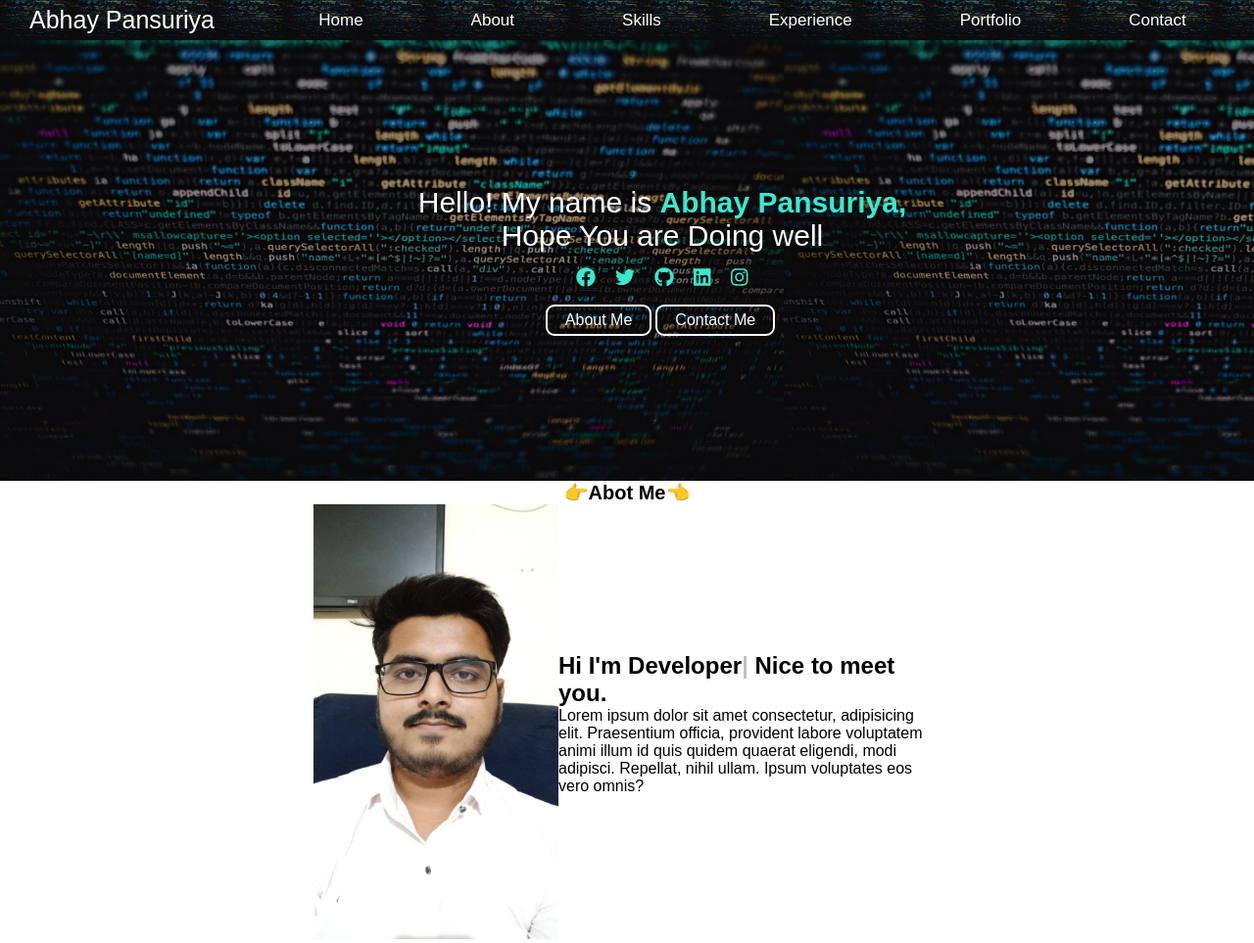
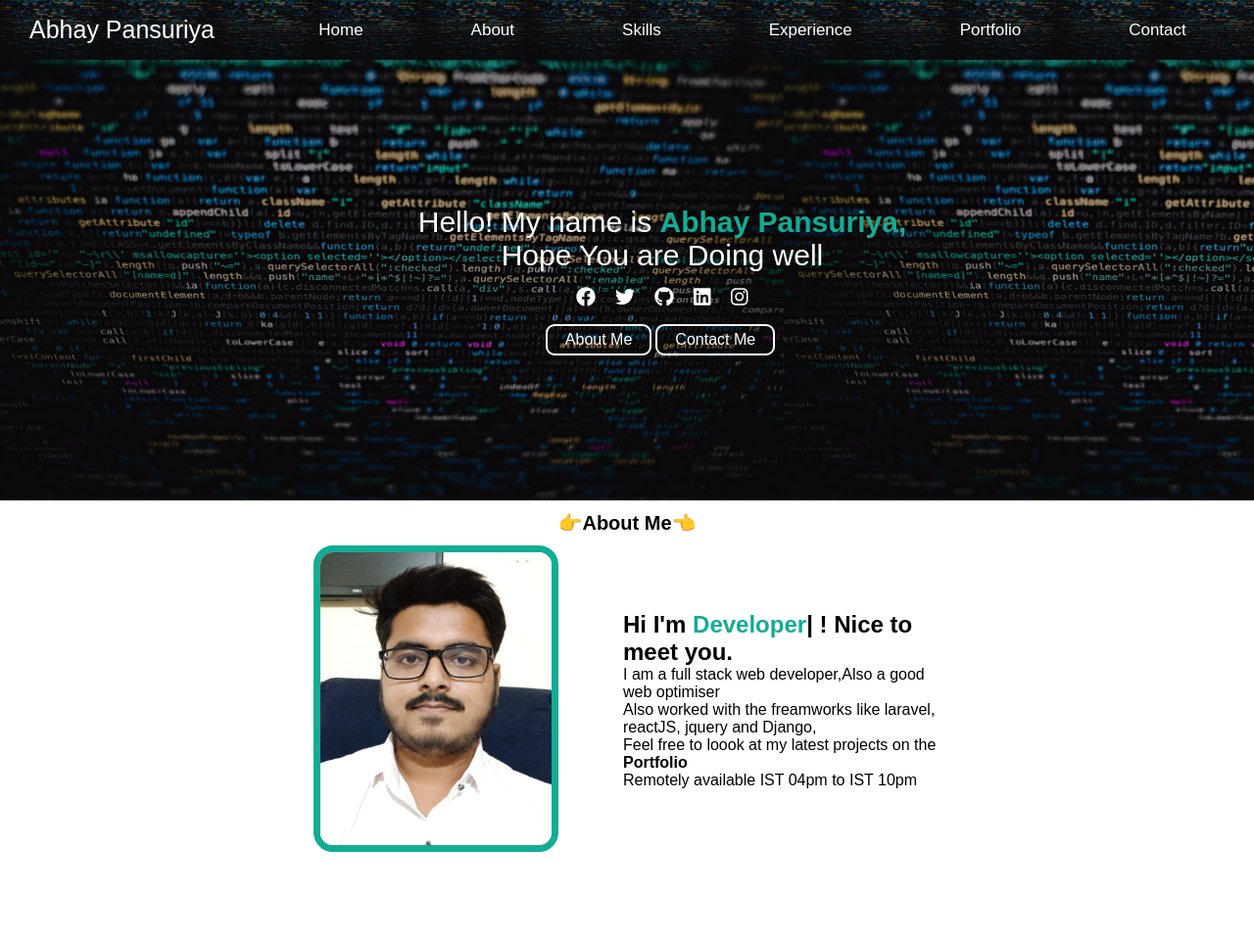
Before and after one commit to Abhay-Pansuriya/abhay, a plain HTML site: page index.html in a window 1280 px wide. Shown: the whole page at 98% size. After the commit the page ends 874 px from the top, so only its background shows below. Drawn offline with nearby package versions, Linux system fonts and the light colour scheme.

Commit message:
done till about me

```diff
--- a/css/responsive.css
+++ b/css/responsive.css
@@ -10,6 +10,7 @@
 
 /* Tab View */
 @media only screen and (max-width: 1028px) {
+    /* Section one */
     .logo .logo-text {
         font-size: 21px;
     }
@@ -23,6 +24,14 @@
     nav .logo {
         width: 29%;
     }
+
+    /* Section 2 */
+    .section-content {
+        width: 79%;
+    }
+    .section-content .image-container img {
+        width:172px;
+    }
 }
 /* Mobile View */
 @media only screen and (max-width: 750px) {
--- a/css/style.css
+++ b/css/style.css
@@ -1,5 +1,5 @@
 :root{
-    --main_color:#39e9ce;
+    --main_color:#13ac94;
     --white : white;
 }
 @import url('https://fonts.googleapis.com/css2?family=Ubuntu&display=swap');
@@ -22,7 +22,13 @@ html{
 .color-heading{
     color: var(--main_color);
     font-weight: bold;
-    color: var(--main_color);
+}
+.sticky{
+    background: var(--main_color);
+    transition: 0.4s ease-in-out;
+}
+.sticky > ul .nav-list a:hover{
+    color: white;
 }
 /* ======================  Code For Header ==========================*/
 header{
@@ -32,6 +38,7 @@ header{
 header nav{
     display: flex;
     width: 100%;
+    padding:  10px 0;
 }
 ul.nav-bar{
     display: flex;
@@ -69,7 +76,7 @@ nav .logo{
 }
 
 /*============================================= Css For Main ============================================= */
-/* Section one design */
+/*---- Section one design strats here ----*/
 .first-sec{
     display: flex;
     justify-content: center;
@@ -93,7 +100,7 @@ p.describe-me{
     justify-content: center;
 }
 .social-media a{
-    color: var(--main_color);
+    color: white;
     padding: 15px 10px;
     font-size: 20px;
 }
@@ -116,24 +123,24 @@ p.describe-me{
 
 }
 .sec-btns a:hover{
-    color: black;
     background: var(--main_color);
     transition: all 0.5s;
     border-color: var(--main_color);
 }
+.social-media a:hover{
+    color: var(--main_color);
+    transition: all 0.3s ease-in-out;
+}
 
-/* section 2 design here */
-.second-sec{
+/*---- section 2 design starts here ----*/
 
-}
 .title{
     text-align: center;
     font-size: 20px;
     font-weight: bold;
+    margin: 11px 0;
 }
-.title span{
 
-}
 .section-content{
     display: flex;
     align-items: center;
@@ -143,9 +150,9 @@ p.describe-me{
 }
 .section-content .image-container img{
     width: 250px;
+    border: 7px solid var(--main_color);
+    border-radius: 20px;
 }
 .info-container{
+    margin-left: 66px;
 }
-.info-container p{
-    /* width: 50%; */
-}
--- a/index.html
+++ b/index.html
@@ -19,7 +19,7 @@
                     </div>
                     <div class="nav-list">
                         <li><a href="#home" class="nav-active">Home</a></li>
-                        <li><a href="#abot">About</a></li>
+                        <li><a href="#about">About</a></li>
                         <li><a href="#skills">Skills</a></li>
                         <li><a href="#experience">Experience</a></li>
                         <li><a href="#portfolio">Portfolio</a></li>
@@ -47,14 +47,17 @@
                 </div>
             </section>
             <section class="second-sec" id="about">
-                <p class="title"><span>👉</span>Abot Me<span>👈</span></p>
+                <p class="title"><span>👉</span>About Me<span>👈</span></p>
                 <div class="section-content">
                     <div class="image-container">
-                        <img src="images/me2.jpg" alt="Abhay Pansuriya">
+                        <img src="images/abhay.png" alt="Abhay Pansuriya">
                     </div>
                     <div class="info-container">
-                        <h2>Hi I'm  <span class="change-text .color-heading"></span> Nice to meet you.</h2>
-                        <p> Lorem ipsum dolor sit amet consectetur, adipisicing elit. Praesentium officia, provident labore voluptatem animi illum id quis quidem quaerat eligendi, modi adipisci. Repellat, nihil ullam. Ipsum voluptates eos vero omnis?</p>
+                        <h2>Hi I'm  <span class="change-text color-heading"></span> ! Nice to meet you.</h2>
+                        <p> I am a full stack web developer,Also a good web optimiser</p>
+                        <p> Also worked with the freamworks like laravel, reactJS, jquery and  Django,</p>
+                        <p> Feel free to loook at my latest projects on the <strong> Portfolio </strong> </p>
+                        <p>Remotely available IST 04pm to IST 10pm</p>
                     </div>
                 </div>
             </section>
--- a/js/common.js
+++ b/js/common.js
@@ -1,3 +1,14 @@
+
+$(document).ready(function(){
+    $(window).scroll(function(){
+        // sticky navbar on scroll script
+        if(this.scrollY > 20){
+            $('nav').addClass("sticky");
+        }else{
+            $('nav').removeClass("sticky");
+        }
+    });
+
     // typing text animation script
     var typed = new Typed(".change-text", {
         strings: ["Abhay Pansuriya","Developer", "Programmer", "Designer", "Code Lover"],
@@ -5,3 +16,4 @@ var typed = new Typed(".change-text", {
         backSpeed: 60,
         loop: true
     });
+})
```
Also changed, not shown: images/abhay.png (added). Lines whose indentation alone changed are shown as unchanged.
